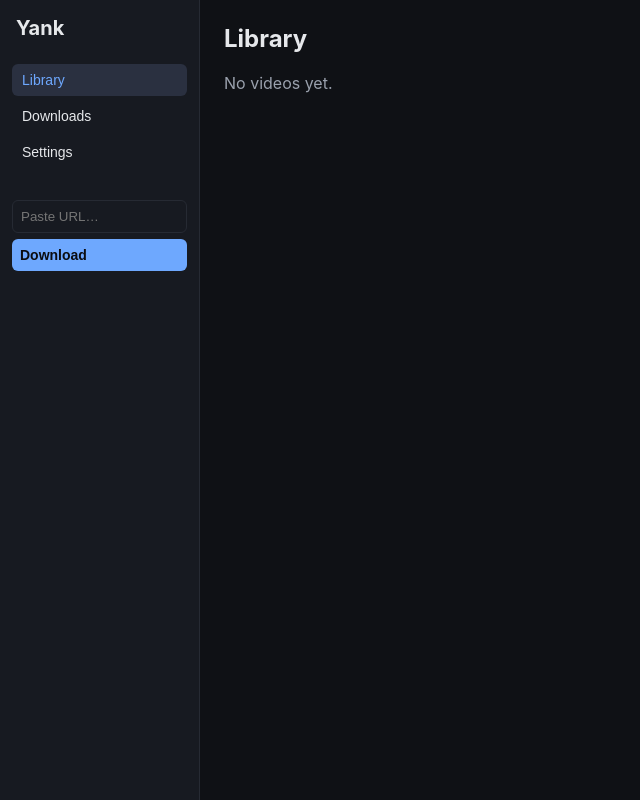
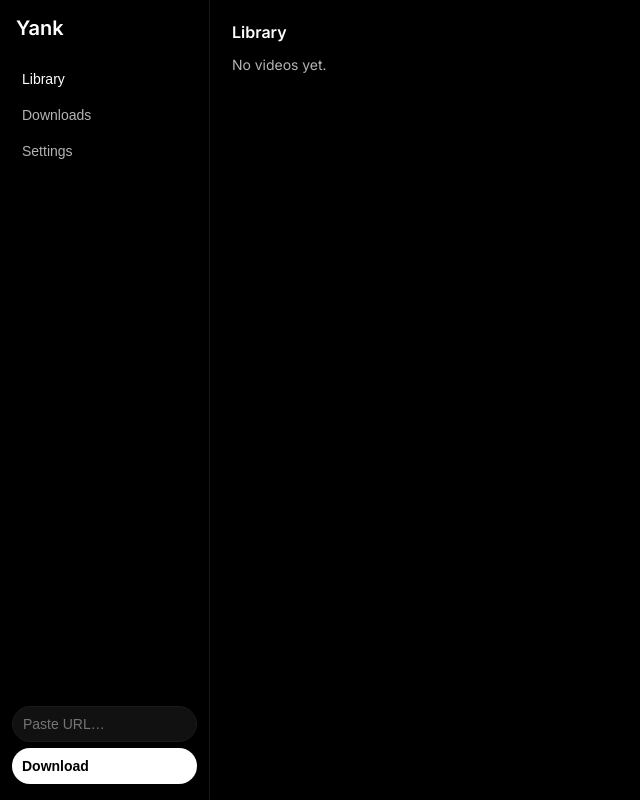
Before and after one commit to aaimeraud/yank, a React (Vite) app: page / in a window 1280 px wide. Shown: the whole page, without its empty margins (0-640 px from the left). Built offline with nearby package versions, Linux system fonts and the light colour scheme.

Commit message:
feat: apply true-black-flat design system to UI

```diff
--- a/index.html
+++ b/index.html
@@ -2,11 +2,13 @@
 <html lang="en">
   <head>
     <meta charset="UTF-8" />
+    <link rel="preconnect" href="https://fonts.googleapis.com" />
+    <link rel="preconnect" href="https://fonts.gstatic.com" crossorigin />
+    <link href="https://fonts.googleapis.com/css2?family=Inter:wght@400;500;600&display=swap" rel="stylesheet" />
     <link rel="icon" type="image/svg+xml" href="/vite.svg" />
     <meta name="viewport" content="width=device-width, initial-scale=1.0" />
-    <title>Tauri + React + Typescript</title>
+    <title>Yank</title>
   </head>
-
   <body>
     <div id="root"></div>
     <script type="module" src="/src/main.tsx"></script>
--- a/src/App.css
+++ b/src/App.css
@@ -1,70 +1,180 @@
 :root {
-  color-scheme: dark;
-  --bg: #0f1115;
-  --panel: #171a21;
-  --border: #262a33;
-  --text: #e6e8eb;
-  --muted: #9aa1ad;
-  --accent: #6ea8fe;
+  --ground: #000000;
+  --surface: #111111;
+  --raised: #2a2a2a;
+  --border: #1a1a1a;
+  --rule: #161616;
+  --control: #444444;
+  --text: #ffffff;
+  --muted: #b4b4b4;
+  --faint: #949494;
+  --accent: #c6f24e;
+  --positive: #c6f24e;
+  --negative: #e5484d;
+  --warning: #e5a93b;
+  --chart-1: #c6f24e;
+  --chart-2: #e6e6e6;
+  --chart-3: #6b6b6b;
+  --pill-positive-bg: #222a10; --pill-positive-ink: #c6f24e;
+  --pill-negative-bg: #2c1a20; --pill-negative-ink: #e5566f;
+  --pill-warning-bg: #2b2414; --pill-warning-ink: #e5a93b;
+  --pill-neutral-bg: #222222; --pill-neutral-ink: #ffffff;
+  --radius-card: 20px;
+  --radius-control: 999px;
+  --row-height: 80px;
+  --sidebar-width: 210px;
+  --gap: 14px;
+  --pad: 22px;
+  --control-height: 36px;
+  --fs-title: 20px;
+  --fs-section: 16px;
+  --fs-kpi: 24px;
+  --fs-body: 14px;
+  --fs-small: 12px;
 }
 
 * { box-sizing: border-box; }
 html, body, #root { height: 100%; margin: 0; }
 body {
-  font-family: -apple-system, BlinkMacSystemFont, "SF Pro Text", system-ui, sans-serif;
-  background: var(--bg);
+  font-family: "Inter", system-ui, sans-serif;
+  background: var(--ground);
   color: var(--text);
+  font-size: var(--fs-body);
+  font-variant-numeric: tabular-nums;
 }
 
-.app { display: flex; height: 100vh; }
+.app { display: flex; height: 100vh; background: var(--ground); }
 
 .sidebar {
-  width: 200px;
-  background: var(--panel);
+  width: var(--sidebar-width);
+  background: var(--ground);
   border-right: 1px solid var(--border);
   padding: 16px 12px;
   display: flex;
   flex-direction: column;
-  gap: 16px;
+  gap: var(--gap);
 }
-.logo { font-size: 20px; font-weight: 700; margin: 0 4px 8px; }
-.sidebar nav { display: flex; flex-direction: column; gap: 4px; }
+.logo { font-size: var(--fs-title); font-weight: 600; margin: 0 4px 8px; color: var(--text); }
+.sidebar nav { display: flex; flex-direction: column; gap: 2px; }
 .sidebar button {
   text-align: left;
+  padding: 6px 10px;
+  border: none;
+  background: transparent;
+  color: var(--muted);
+  border-radius: 0;
+  cursor: pointer;
+  font-size: var(--fs-body);
+  height: 34px;
+}
+.sidebar button:hover { color: var(--text); }
+.sidebar button.active { color: var(--text); font-weight: 500; }
+
+.urlbox { margin-top: auto; display: flex; flex-direction: column; gap: 6px; }
+.urlbox input {
+  padding: 8px 10px;
+  border: 1px solid var(--border);
+  background: var(--surface);
+  color: var(--text);
+  border-radius: var(--radius-control);
+  font-size: var(--fs-body);
+  height: var(--control-height);
+}
+.urlbox button {
   padding: 8px 10px;
   border: none;
+  background: var(--text);
+  color: var(--ground);
+  border-radius: var(--radius-control);
+  cursor: pointer;
+  font-weight: 600;
+  height: var(--control-height);
+}
+.urlbox button:disabled { opacity: 0.5; }
+
+.content { flex: 1; padding: var(--pad); overflow: auto; background: var(--ground); }
+.content h2 { margin: 0 0 14px; font-size: var(--fs-section); font-weight: 600; color: var(--text); }
+.empty { color: var(--muted); font-size: var(--fs-body); }
+
+.grid { display: grid; grid-template-columns: repeat(auto-fill, minmax(220px, 1fr)); gap: var(--gap); }
+.card {
+  background: var(--surface);
+  border: none;
+  border-radius: var(--radius-card);
+  padding: 12px;
+  cursor: pointer;
+}
+.card .thumb {
+  height: 120px;
+  display: flex; align-items: center; justify-content: center;
+  background: var(--raised);
+  border-radius: calc(var(--radius-card) - 8px);
+  color: var(--muted);
+  margin-bottom: 8px;
+  font-size: var(--fs-small);
+  text-transform: uppercase;
+}
+.card .title { font-weight: 500; font-size: var(--fs-body); color: var(--text); }
+.card .meta { color: var(--faint); font-size: var(--fs-small); margin-top: 2px; }
+
+.queue { list-style: none; padding: 0; margin: 0; }
+.queue li {
+  display: flex; align-items: center; gap: 10px;
+  padding: 12px 0;
+  border-bottom: 1px solid var(--rule);
+  font-size: var(--fs-body);
+}
+.queue progress { flex: 1; height: 4px; appearance: none; }
+.queue progress::-webkit-progress-bar { background: var(--raised); border-radius: 2px; }
+.queue progress::-webkit-progress-value { background: var(--accent); border-radius: 2px; }
+.muted { color: var(--faint); font-size: var(--fs-small); }
+.err { color: var(--negative); font-size: var(--fs-small); max-width: 200px; overflow: hidden; text-overflow: ellipsis; white-space: nowrap; }
+.queue button {
+  padding: 4px 10px;
+  border: 1px solid var(--border);
   background: transparent;
   color: var(--text);
-  border-radius: 6px;
+  border-radius: var(--radius-control);
   cursor: pointer;
-  font-size: 14px;
+  font-size: var(--fs-small);
+  height: 28px;
 }
-.sidebar button:hover { background: #20242c; }
-.sidebar button.active { background: #2a3040; color: var(--accent); }
-
-.content { flex: 1; padding: 24px; overflow: auto; }
-.content h2 { margin-top: 0; }
-.empty { color: var(--muted); }
-
-.grid { display: grid; grid-template-columns: repeat(auto-fill, minmax(200px, 1fr)); gap: 12px; }
-.card { background: var(--panel); border: 1px solid var(--border); border-radius: 8px; padding: 12px; }
-.card .thumb { height: 110px; display: flex; align-items: center; justify-content: center; background: #0b0d11; border-radius: 6px; color: var(--muted); margin-bottom: 8px; font-size: 12px; text-transform: uppercase; }
-.card .title { font-weight: 600; font-size: 14px; }
-.card .meta { color: var(--muted); font-size: 12px; margin-top: 2px; }
 
 .setting { margin-bottom: 16px; }
-.setting label { display: block; color: var(--muted); font-size: 12px; margin-bottom: 4px; }
+.setting label { display: block; color: var(--muted); font-size: var(--fs-small); margin-bottom: 4px; }
 .setting .row { display: flex; align-items: center; gap: 12px; }
-.urlbox { margin-top: 16px; display: flex; flex-direction: column; gap: 6px; }
-.urlbox input { padding: 8px; border: 1px solid var(--border); background: var(--panel); color: var(--text); border-radius: 6px; }
-.urlbox button { padding: 8px; border: none; background: var(--accent); color: #0b0d11; border-radius: 6px; cursor: pointer; font-weight: 600; }
-.queue { list-style: none; padding: 0; }
-.queue li { display: flex; align-items: center; gap: 10px; padding: 8px 0; border-bottom: 1px solid var(--border); }
-.queue progress { flex: 1; }
-.muted { color: var(--muted); font-size: 12px; }
-.err { color: #ff6b6b; font-size: 12px; }
-.playerbar { position: fixed; bottom: 0; left: 200px; right: 0; background: var(--panel); border-top: 1px solid var(--border); padding: 8px 12px; display: flex; flex-direction: column; gap: 6px; }
-.playerbar video { width: 100%; max-height: 240px; border-radius: 6px; background: #000; }
-.playercontrols { display: flex; align-items: center; gap: 10px; }
-.resume { display: flex; gap: 8px; align-items: center; font-size: 13px; color: var(--muted); }
-.resume button { padding: 4px 8px; border: 1px solid var(--border); background: var(--panel); color: var(--text); border-radius: 4px; cursor: pointer; }
+.setting button {
+  padding: 6px 12px;
+  border: 1px solid var(--border);
+  background: transparent;
+  color: var(--text);
+  border-radius: var(--radius-control);
+  cursor: pointer;
+  font-size: var(--fs-small);
+  height: var(--control-height);
+}
+
+.playerbar {
+  position: fixed; bottom: 0; left: var(--sidebar-width); right: 0;
+  background: var(--surface);
+  border-top: 1px solid var(--border);
+  padding: 10px var(--pad);
+  display: flex; flex-direction: column; gap: 8px;
+}
+.playerbar video { width: 100%; max-height: 260px; border-radius: var(--radius-card); background: #000; }
+.playercontrols { display: flex; align-items: center; gap: 10px; flex-wrap: wrap; }
+.playercontrols button {
+  padding: 6px 12px;
+  border: 1px solid var(--border);
+  background: transparent;
+  color: var(--text);
+  border-radius: var(--radius-control);
+  cursor: pointer;
+  font-size: var(--fs-small);
+  height: 32px;
+}
+.playercontrols input[type="range"] { accent-color: var(--accent); }
+.time { color: var(--faint); font-size: var(--fs-small); }
+.playertitle { color: var(--muted); font-size: var(--fs-small); margin-left: auto; }
+.resume { display: flex; gap: 8px; align-items: center; font-size: var(--fs-small); color: var(--muted); }
+.resume button { padding: 4px 8px; border: 1px solid var(--border); background: transparent; color: var(--text); border-radius: var(--radius-control); cursor: pointer; font-size: var(--fs-small); }
```
Also changed, not shown: .taste-skill/direction.json (added).
